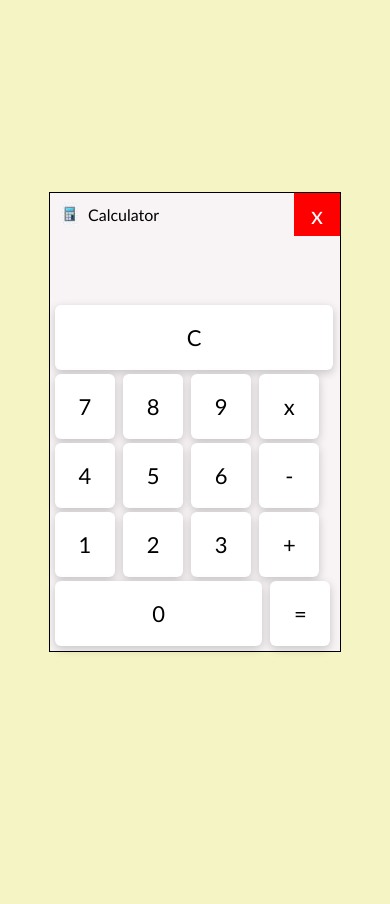
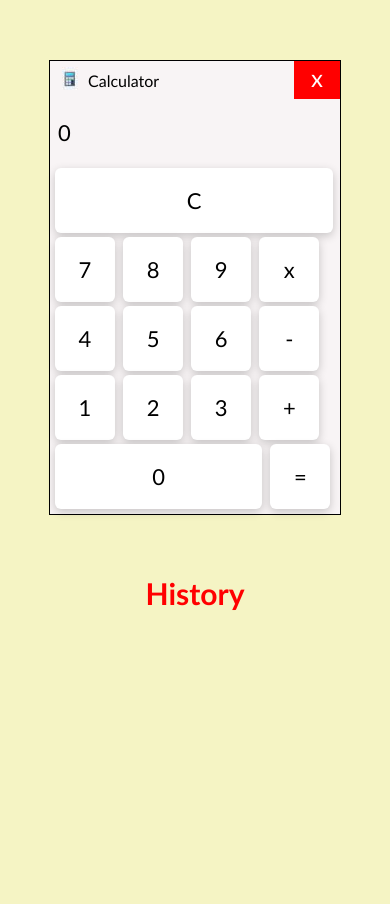
Before and after one commit to khizarwakeel/calculator, a plain HTML site: page index.html in a window 390 px wide. After the commit the page ends 844 px from the top, so only its background shows below. Drawn offline with Linux system fonts and the light colour scheme.

Commit message:
completed Calculator

```diff
--- a/App.js
+++ b/App.js
@@ -1,23 +1,33 @@
 const inputCal = document.getElementById("inputCal");
 const historyPara = document.getElementById("historyResult");
+let counter = 1;
 
 const finalResultHistory = [];
-inputCal.focus();
 
 const getValue = (num) => {
-    inputCal.value += num
-    inputCal.focus()
+    inputCal.value += num;
+    inputCal.focus();
 }
 
 const clearResult = () => {
-    inputCal.value = ""
-    inputCal.focus()
+    inputCal.value = "";
+    inputCal.focus();
 }
 
 const getCalculation = () => {
+    try {
+        const result = eval(inputCal.value);
+        const calculationString = `${counter}. ${inputCal.value} = ${result}`;
 
-    inputCal.value = eval(inputCal.value)
-    finalResultHistory.push(inputCal.value)
-    historyPara.innerHTML = finalResultHistory.join("<br />");
-    inputCal.focus()
+        finalResultHistory.push(calculationString);
+        historyPara.innerHTML = finalResultHistory.join(`<br />`);
+        inputCal.value = result;
+
+        counter++;
+        inputCal.focus();
+
+    } catch (error) {
+        inputCal.value = "Error";
+        inputCal.focus();
+    }
 }
--- a/index.html
+++ b/index.html
@@ -18,10 +18,10 @@
                     <div class="bgCal"><span class="bgCal calText">Calculator</span></div>
                 </div>
                 <div class="headerFlexNav bgCal">
-                    <div class="bgCal fontNav crossDesign">x</div>
+                    <div class="bgCal fontNav crossDesign" style="padding-top: 2px;">x</div>
                 </div>
             </div>
-            <input type="text" class="input" id="inputCal" />
+            <input type="text" class="input" id="inputCal" placeholder="0" />
             <div class="bgCal paddAdjust">
                 <button class="calBtn  cutBtn" onclick="clearResult()">C</button>
             </div>
@@ -48,9 +48,10 @@
                 <button class="calBtn" onclick="getCalculation()">=</button>
             </div>
         </div>
-    </div>
-    <div class="historyDiv">
-        <p id="historyResult"></p>
+        <div class="historyDiv">
+            <div>History</div>
+            <p id="historyResult" style="color: darkgrey; margin-top: 20px;"></p>
+        </div>
     </div>
 
     <script src="./App.js"></script>
--- a/style.css
+++ b/style.css
@@ -47,6 +47,10 @@
     font-size: 22px;
     padding: 20px 8px;
     background-color: #f8f4f5;
+}
+
+.input::placeholder {
+    color: black;
 }
 
 .zeroBtn {
@@ -103,6 +107,30 @@
 }
 
 .historyDiv {
-    text-align: center;
-    padding-bottom: 60px
+    position: absolute;
+    left: 13%;
+    top: 100px;
+    color: red;
+    font-weight: bold;
+    font-size: 30px;
 }
+
+@media only screen and (max-width : 768px) {
+    .calDiv {
+        margin-top: 60px;
+    }
+
+    .historyDiv {
+        position: static;
+        margin-top: 60px;
+        margin-bottom: 40px;
+    }
+
+    .mainContainer {
+        display: flex;
+        justify-content: center;
+        align-items: center;
+        height: 100%;
+        flex-direction: column;
+    }
+}
```
